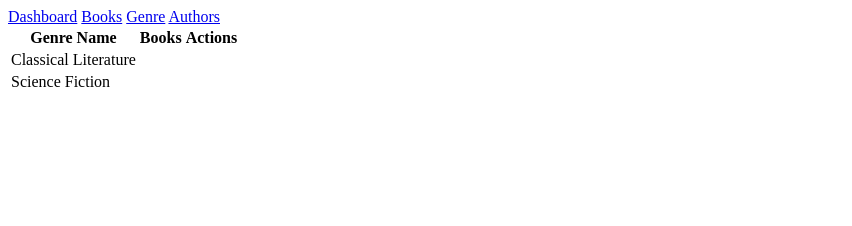
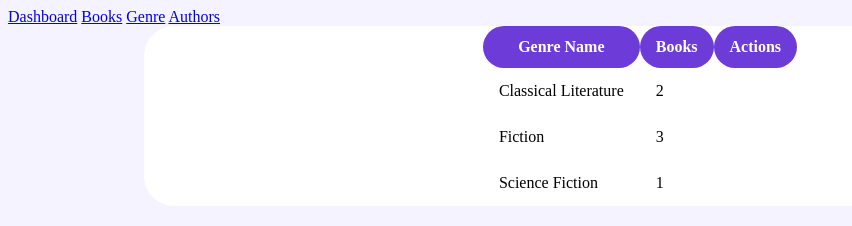
Before and after one commit to Guilty-Snake/WAD-coursework, a plain HTML site: page genre/genre.html in a window 1280 px wide. Shown: the whole page, without its empty margins (0-852 px from the left). Drawn offline with Linux system fonts and the light colour scheme.

Commit message:
added desings to table

```diff
--- a/author/design.css
+++ b/author/design.css
@@ -1,5 +1,8 @@
 section{
     display: flex;
-    width: 220px;
-    height: 207px;
+    width: 420px;
+    height: 380px;
 }
+body{
+    background-color: #F5F3FF;
+}
--- a/book/design.css
+++ b/book/design.css
@@ -9,6 +9,10 @@ th, td{
 th{
     background-color: #6D3BD7;
     color: #FFFFFF;
+    border-radius: 30px;
+}
+table{
+    border-spacing: 0px;
 }
 section{
     display: flex;
--- a/dashboard/dashboard.html
+++ b/dashboard/dashboard.html
@@ -4,6 +4,7 @@
     <meta charset="UTF-8">
     <meta name="viewport" content="width=device-width, initial-scale=1.0">
     <title>Dashboard</title>
+    <link rel="stylesheet" href="design.css">
 </head>
 <body>
     <nav>
--- a/dashboard/design.css
+++ b/dashboard/design.css
@@ -0,0 +1,3 @@
+body{
+    background-color: #F5F3FF;
+}
--- a/genre/design.css
+++ b/genre/design.css
@@ -0,0 +1,28 @@
+body{
+    background-color: #F5F3FF;
+}
+
+th, td{
+    padding-top: 12px;
+    padding-bottom: 12px;
+    padding-left: 16px;
+    padding-right: 16px;
+    align-content: center;
+}
+th{
+    background-color: #6D3BD7;
+    color: #FFFFFF;
+    border-radius: 30px;
+}
+table{
+    border-spacing: 0px;
+}
+section{
+    display: flex;
+    justify-self: center;
+    justify-content: center;
+    border-radius: 30px;
+    background-color: #FFFFFF;
+    width: 992px;
+    height: 180px;
+}
--- a/genre/genre.html
+++ b/genre/genre.html
@@ -4,6 +4,7 @@
     <meta charset="UTF-8">
     <meta name="viewport" content="width=device-width, initial-scale=1.0">
     <title>Genres</title>
+    <link rel="stylesheet" href="design.css">
 </head>
 <body>
     <nav>
@@ -12,27 +13,39 @@
         <a href="../genre/genre.html">Genre</a>
         <a href="../author/author.html">Authors</a>
     </nav>
-<section>
+    <section class="table">
         <table>
             <thead>
               <tr>
-            <th>
-                Genre Name
-            </th>
-            <th>
-                Books
-            </th>
-            <th>
-                Actions
-            </th>
+                <th>Genre Name</th>
+                <th>Books</th>
+                <th>Actions</th>
               </tr>
             </thead>
             <tbody>
             <tr>
-            <td>Classical Literature</td>
+                <td>
+                    Classical Literature
+                </td>
+                <td>
+                    2
+                </td>
             </tr>
             <tr>
-            <td>Science Fiction</td>
+                <td>
+                    Fiction
+                </td>
+                <td>
+                    3
+                </td>
+            </tr>
+            <tr>
+                <td>
+                    Science Fiction
+                </td>
+                <td>
+                    1
+                </td>
             </tr>
             </tbody>
           </table>
```
Also changed, not shown: author/author.html (+1 -1 lines), book/book.html (+2 -2 lines). Lines whose indentation alone changed are shown as unchanged.
